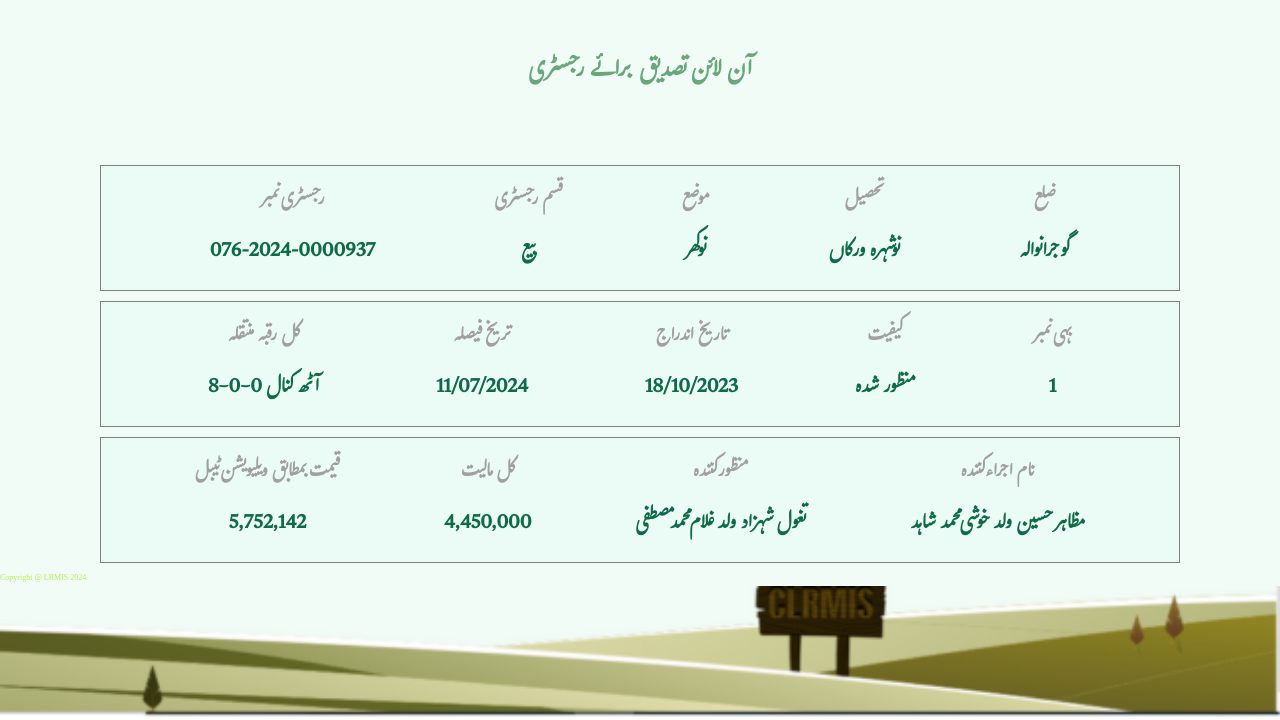
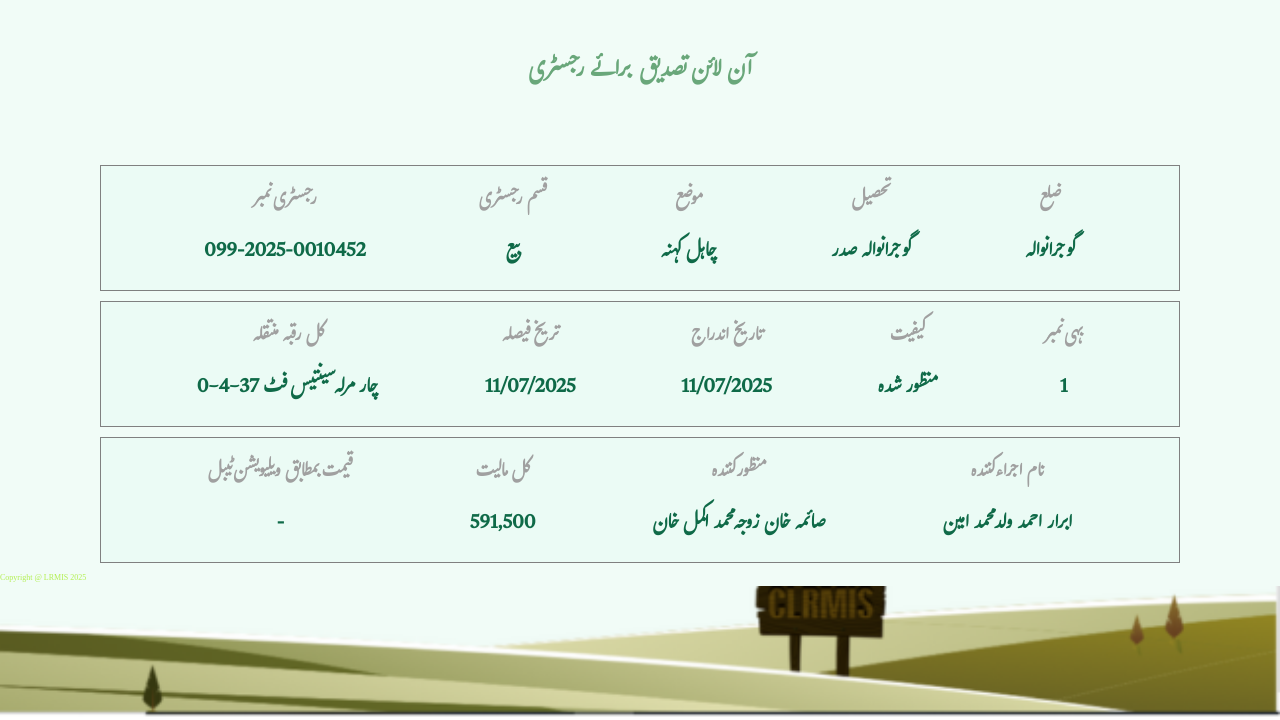
Before and after one commit to punjabzameen/4, a plain HTML site: page index.html in a window 1280 px wide. Shown: the part 80-800 px from the top of the page. Drawn offline with Linux system fonts and the light colour scheme.

Commit message:
Update index.html

```diff
--- a/index.html
+++ b/index.html
@@ -32,7 +32,7 @@
             <div class="item text1">
                 <h3>رجسٹری نمبر
                 </h3>
-                <p>076-2024-0000937
+                <p>099-2025-0010452
                 </p>
             </div>
             <div class="item text2"><h3>قسم رجسٹری
@@ -42,13 +42,13 @@
             <div class="item text3">
                 <h3>موضع
                 </h3>
-                <p>نوکھر
+                <p>چاہل کہنہ
                 </p>
             </div>
             <div class="item text4">
                 <h3>تحصیل
                 </h3>
-                <p>نوشہرہ ورکاں
+                <p>گوجرانوالہ صدر
                 </p>
             </div>
             <div class="item text5">
@@ -63,18 +63,18 @@
             <div class="item text1">
                 <h3>کل رقبہ منتقلہ
                 </h3>
-                <p>8-0-0 آٹھ کنال
+                <p>0-4-37 چار مرلہ سینتیس فٹ
                 </p>
             </div>
             <div class="item text2"><h3>تریخ فیصلہ
 
             </h3>
-            <p>11/07/2024
+            <p>11/07/2025
             </p></div>
             <div class="item text3">
                 <h3>تاریخ اندراج
                 </h3>
-                <p>18/10/2023
+                <p>11/07/2025
                 </p>
             </div>
             <div class="item text4">
@@ -95,23 +95,23 @@
             <div class="item text1">
                 <h3>قیمت بمطابق ویلیویشن ٹیبل
                 </h3>
-                <p>5,752,142
+                <p>-
                 </p>
             </div>
             <div class="item text2"><h3>کل مالیت
             </h3>
-            <p>4,450,000
+            <p>591,500
             </p></div>
             <div class="item text3">
                 <h3>منظور کنندہ
                 </h3>
-                <p>تغول شہزاد ولد غلام محمد مصطفی
+                <p>صائمہ خان زوجہ محمد اکمل خان
                 </p>
             </div>
             <div class="item text4">
                 <h3>نام اجراء کنندہ
                 </h3>
-                <p>مظاہر حسین ولد خوشی محمد شاہد
+                <p>ابرار احمد ولد محمد امین
                 </p>
             </div>
 
@@ -120,7 +120,7 @@
     </section>
     <!-- ----------------- Inage section------------------ -->
      <div class="bottom_img">
-        Copyright @ LRMIS 2024
+        Copyright @ LRMIS 2025
 
      </div>
      <!-- <div class="main">
```
